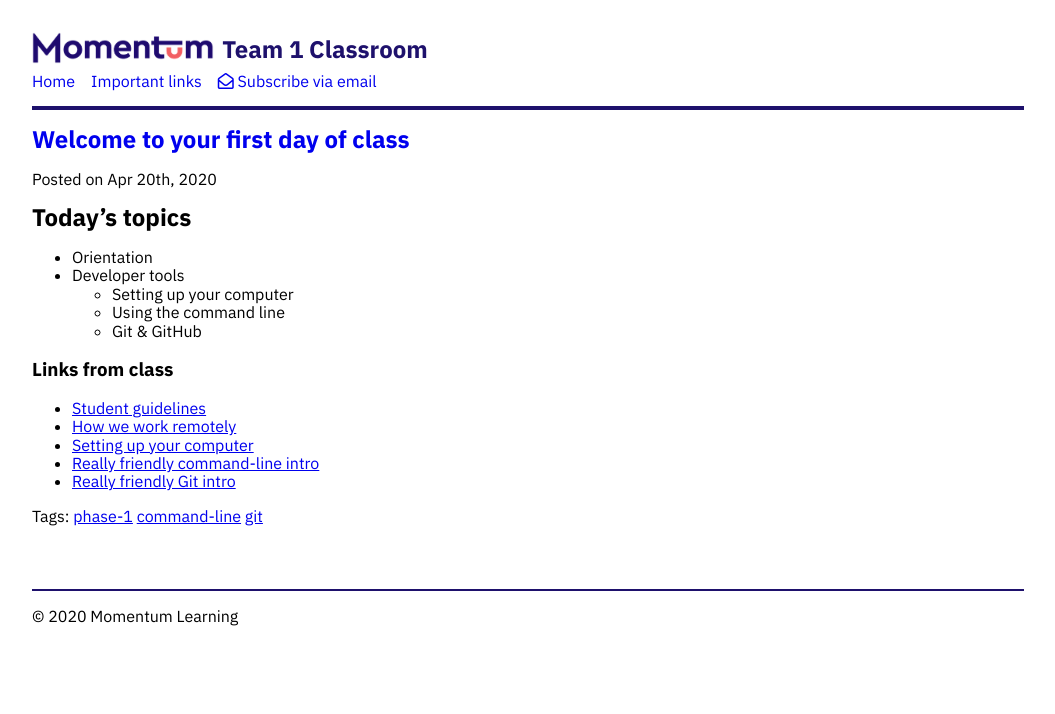
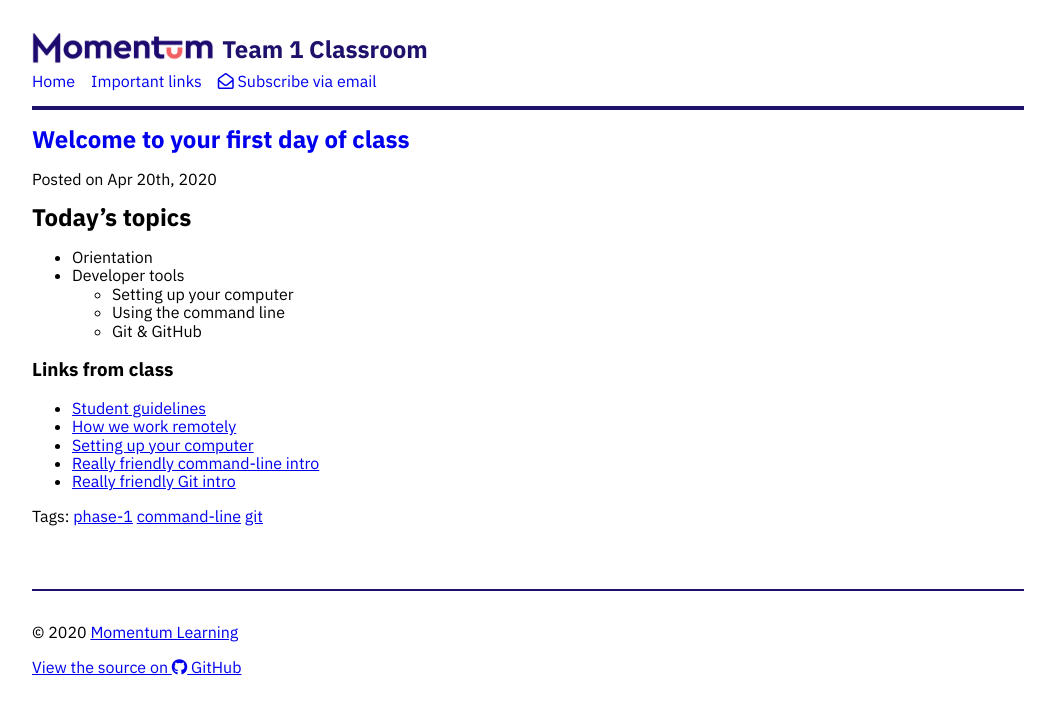
Before and after one commit to Momentum-Morehouse-2/Momentum-Morehouse-2.github.io, a Jekyll site: the page built from index.html, in a window 1280 px wide. Shown: the top 714 px of the page, without its empty margins (112-1167 px from the left). Built offline with Jekyll 4.4.1, drawn with Linux system fonts in a browser that asks for light colours; nearby versions of some CDN libraries; the list of posts is cut into pages by our own code.

Commit message:
Update footer

```diff
--- a/_config.yml
+++ b/_config.yml
@@ -19,7 +19,7 @@ description: >- # this means to ignore newlines until "baseurl:"
   Public-facing site for Momentum Learning Team 1.
 baseurl: "" # the subpath of your site, e.g. /blog
 url: "https://momentum-team-1.github.io" # the base hostname & protocol for your site, e.g. http://example.com
-siteurl: "https://momentum-team-1.github.io" # the base hostname & protocol for your site, e.g. http://example.com
+repo_url: "https://github.com/momentum-team-1/momentum-team-1.github.io"
 github_username:  momentum-team-1
 paginate: 5
 future: true
--- a/_layouts/base.html
+++ b/_layouts/base.html
@@ -21,7 +21,7 @@
           <li class="pr3"><a class="link underline-hover" href="{{ '/' | relative_url }}">Home</a></li>
           <li class="pr3"><a class="link underline-hover" href="{{ '/links/' | relative_url }}">Important links</a></li>
           <li class="pr3">
-            <a class="link underline-hover" href="https://feedrabbit.com/subscriptions/new?url={{ site.siteurl | url_encode }}">
+            <a class="link underline-hover" href="https://feedrabbit.com/subscriptions/new?url={{ site.url | url_encode }}">
               <i class="far fa-envelope-open"></i> Subscribe via email
             </a>
           </li>
@@ -32,7 +32,8 @@
       {{ content }}
     </main>
     <footer class="pt3 bt bw1 b--momentum-blue">
-      &copy; 2020 Momentum Learning
+      <p>&copy; 2020 <a href="https://www.momentumlearn.com/">Momentum Learning</a></p>
+      <p><a href="{{ site.repo_url }}">View the source on <i class="fab fa-github"></i> GitHub</a></p>
     </footer>
   </div>
 </body>
```
